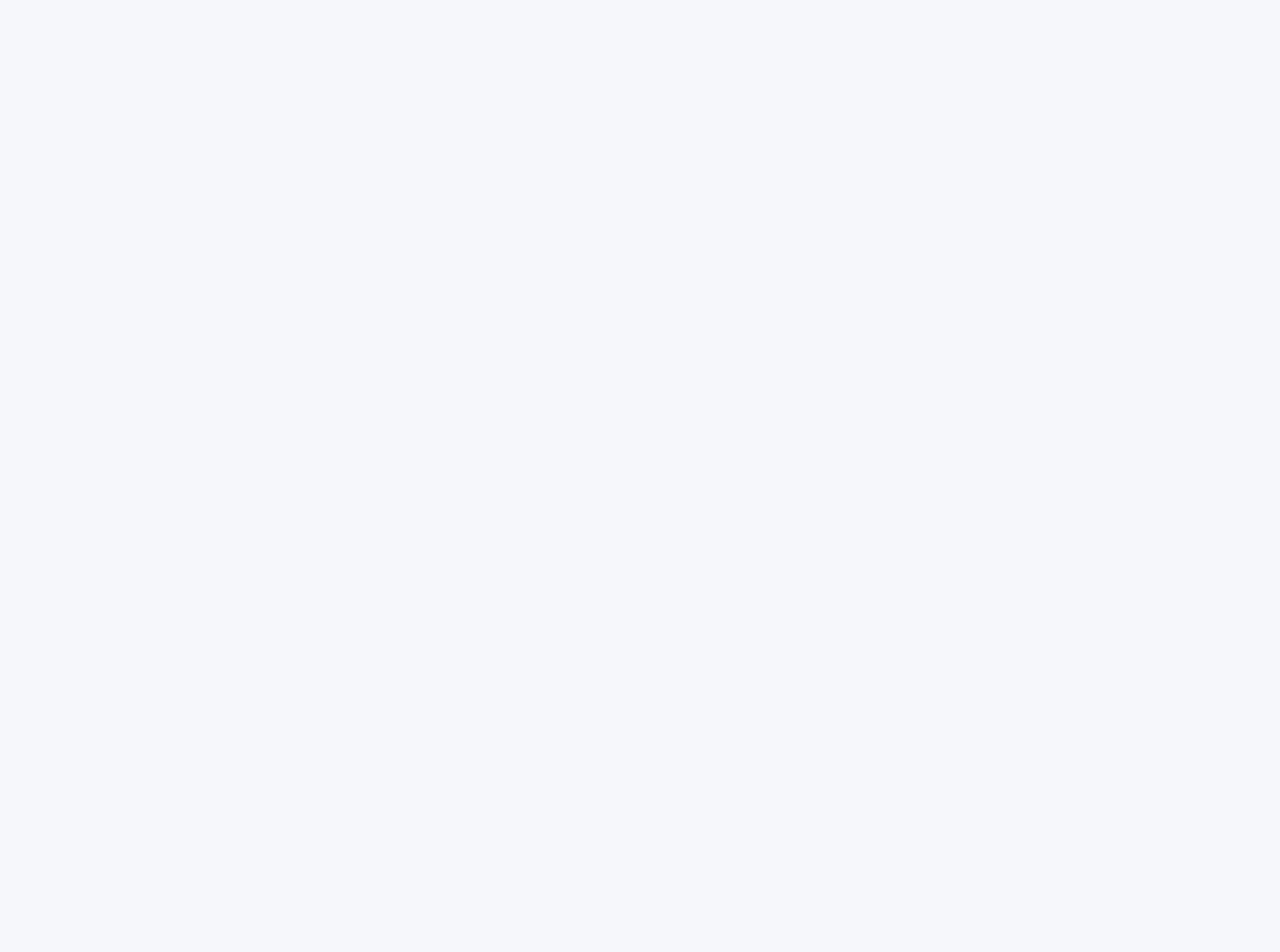
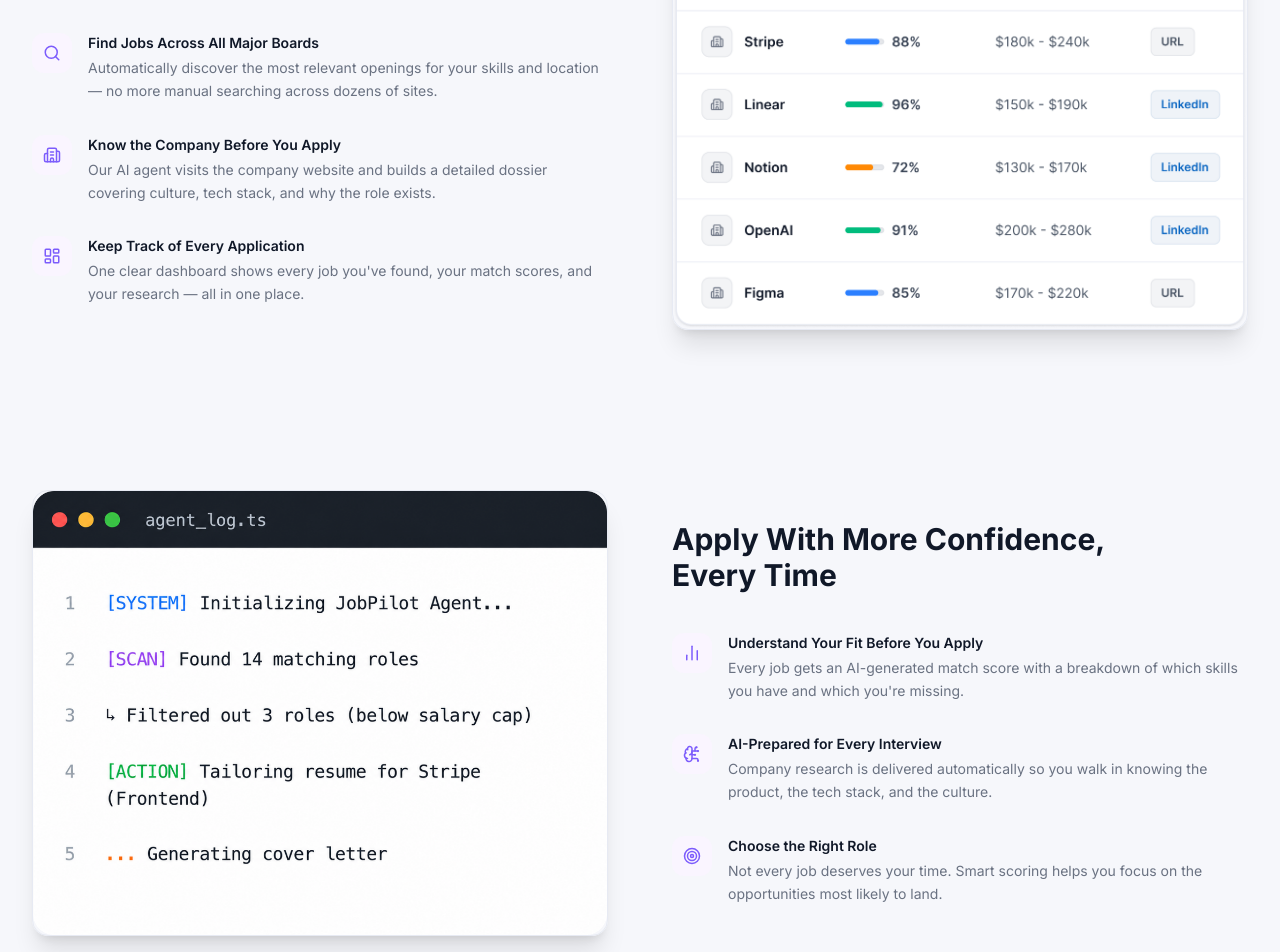
Before and after one commit to mhassanrahi/job-pilot, a Next.js app: page / in a window 1280 px wide. Shown: the part 1260-2212 px from the top of the page. Before the commit the page ends 1182 px from the top, so only its background shows below. Built offline with nearby package versions, Linux system fonts and the light colour scheme.

Commit message:
feat: add Features sections

```diff
--- a/app/page.tsx
+++ b/app/page.tsx
@@ -1,6 +1,7 @@
 import { Navbar } from "@/components/layout/Navbar";
 import { Footer } from "@/components/layout/Footer";
 import { Hero } from "@/components/homepage/Hero";
+import { Features } from "@/components/homepage/Features";
 
 export default function HomePage() {
   return (
@@ -8,6 +9,7 @@
       <Navbar />
       <main className="min-h-screen">
         <Hero />
+        <Features />
       </main>
       <Footer />
     </>
--- /dev/null
+++ b/components/homepage/Features.tsx
@@ -0,0 +1,122 @@
+import type { ReactNode } from "react";
+import Image from "next/image";
+import {
+  Search,
+  Building2,
+  LayoutDashboard,
+  BarChart2,
+  BrainCircuit,
+  Target,
+} from "lucide-react";
+
+type FeatureItem = {
+  icon: ReactNode;
+  title: string;
+  body: string;
+};
+
+function FeatureList({ items }: { items: FeatureItem[] }) {
+  return (
+    <ul className="flex flex-col gap-8">
+      {items.map((item) => (
+        <li key={item.title} className="flex gap-4">
+          <div className="flex-shrink-0 w-10 h-10 rounded-lg bg-accent-muted flex items-center justify-center text-accent">
+            {item.icon}
+          </div>
+          <div>
+            <h3 className="text-sm font-semibold text-text-primary mb-1">
+              {item.title}
+            </h3>
+            <p className="text-sm text-text-secondary leading-relaxed">
+              {item.body}
+            </p>
+          </div>
+        </li>
+      ))}
+    </ul>
+  );
+}
+
+const manageFeatures: FeatureItem[] = [
+  {
+    icon: <Search size={18} />,
+    title: "Find Jobs Across All Major Boards",
+    body: "Automatically discover the most relevant openings for your skills and location — no more manual searching across dozens of sites.",
+  },
+  {
+    icon: <Building2 size={18} />,
+    title: "Know the Company Before You Apply",
+    body: "Our AI agent visits the company website and builds a detailed dossier covering culture, tech stack, and why the role exists.",
+  },
+  {
+    icon: <LayoutDashboard size={18} />,
+    title: "Keep Track of Every Application",
+    body: "One clear dashboard shows every job you've found, your match scores, and your research — all in one place.",
+  },
+];
+
+const applyFeatures: FeatureItem[] = [
+  {
+    icon: <BarChart2 size={18} />,
+    title: "Understand Your Fit Before You Apply",
+    body: "Every job gets an AI-generated match score with a breakdown of which skills you have and which you're missing.",
+  },
+  {
+    icon: <BrainCircuit size={18} />,
+    title: "AI-Prepared for Every Interview",
+    body: "Company research is delivered automatically so you walk in knowing the product, the tech stack, and the culture.",
+  },
+  {
+    icon: <Target size={18} />,
+    title: "Choose the Right Role",
+    body: "Not every job deserves your time. Smart scoring helps you focus on the opportunities most likely to land.",
+  },
+];
+
+export function Features() {
+  return (
+    <div className="bg-background">
+      {/* Section A: text left, image right */}
+      <section className="max-w-[1440px] mx-auto px-8 py-20">
+        <div className="grid grid-cols-2 gap-16 items-center">
+          <div>
+            <h2 className="text-3xl font-bold text-text-primary mb-10">
+              Manage Your Job Search<br />With Ease
+            </h2>
+            <FeatureList items={manageFeatures} />
+          </div>
+          <div className="rounded-xl overflow-hidden shadow-xl border border-border">
+            <Image
+              src="/images/jobs-lists.png"
+              alt="JobPilot jobs list"
+              width={880}
+              height={560}
+              className="w-full h-auto"
+            />
+          </div>
+        </div>
+      </section>
+
+      {/* Section B: image left, text right */}
+      <section className="max-w-[1440px] mx-auto px-8 py-20">
+        <div className="grid grid-cols-2 gap-16 items-center">
+          <div className="rounded-xl overflow-hidden shadow-xl border border-border">
+            <Image
+              src="/images/agnet-log.png"
+              alt="JobPilot AI agent activity"
+              width={880}
+              height={560}
+              className="w-full h-auto"
+            />
+          </div>
+          <div>
+            <h2 className="text-3xl font-bold text-text-primary mb-10">
+              Apply With More Confidence,<br />Every Time
+            </h2>
+            <FeatureList items={applyFeatures} />
+          </div>
+        </div>
+      </section>
+    </div>
+  );
+}
```
